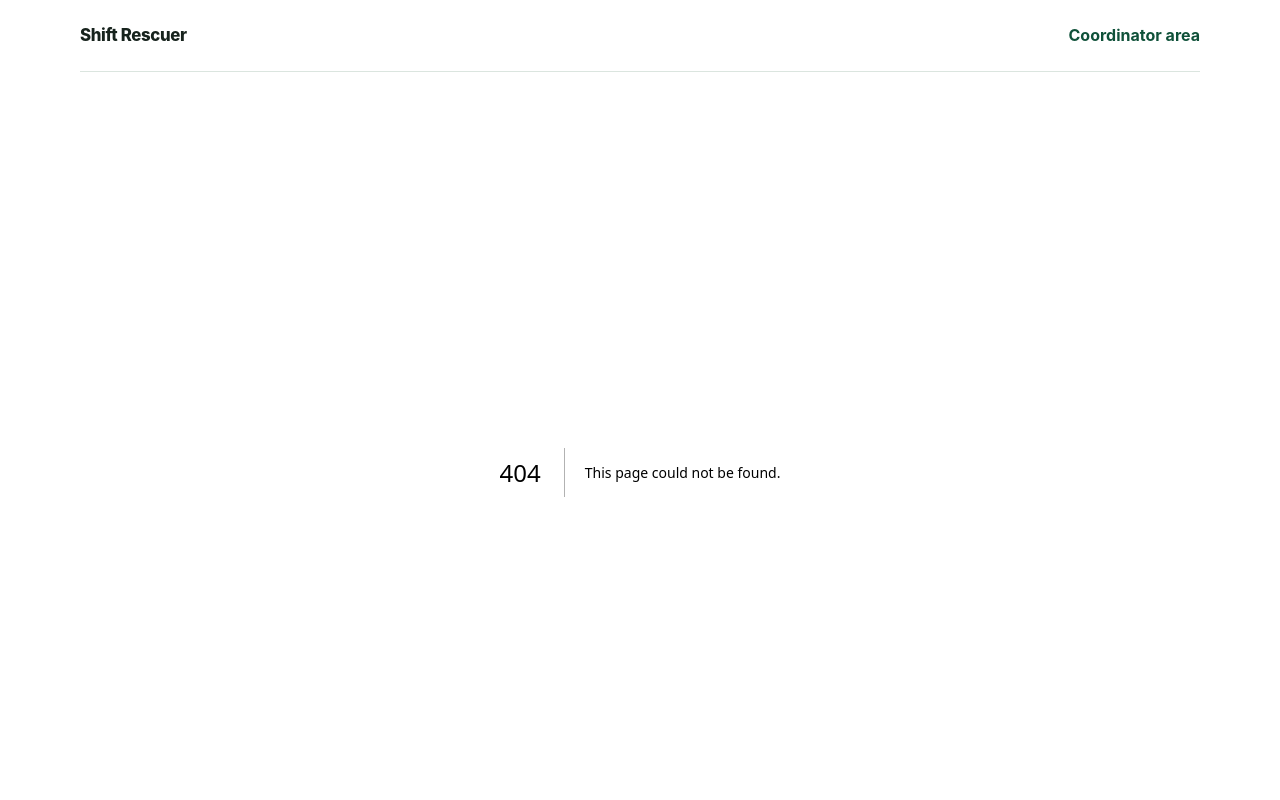
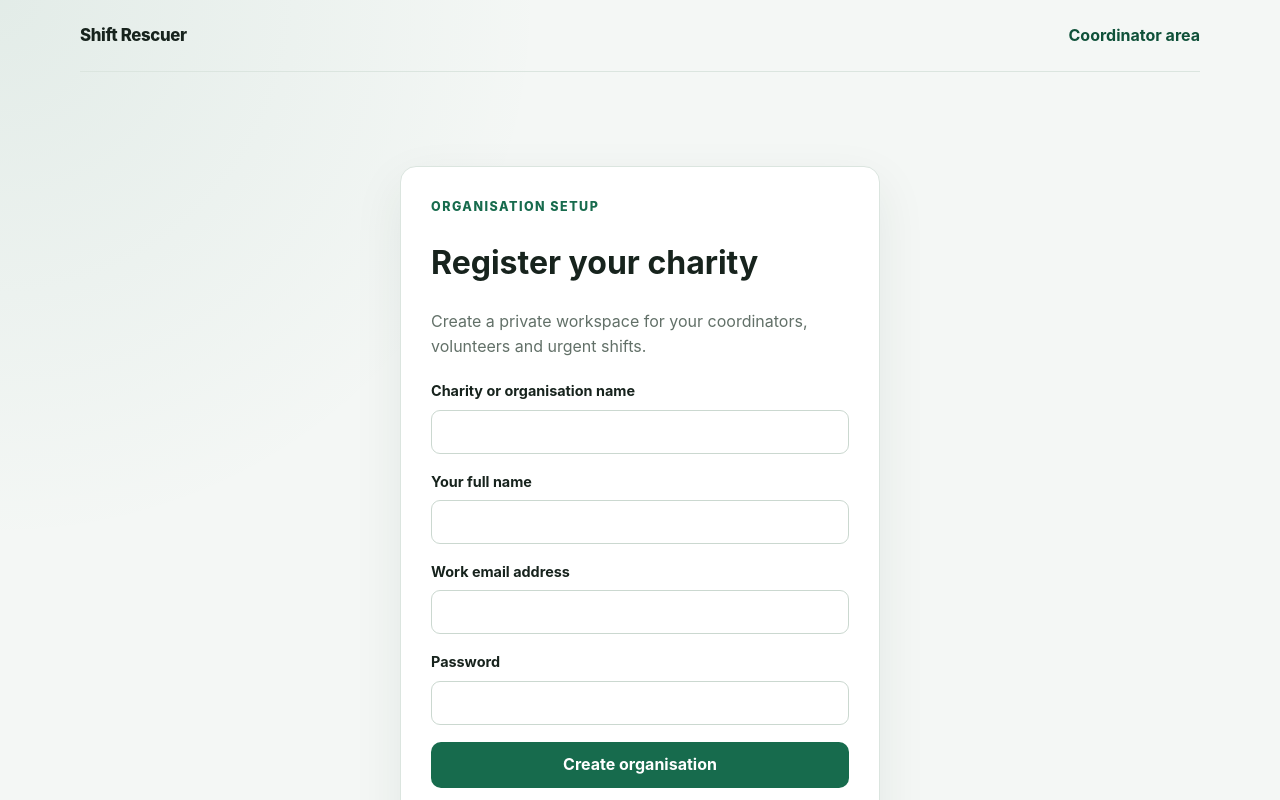
Before and after one commit to zaid3/Last-Minute-Volunteer-Shift-Rescuer, a Next.js app: page /coordinator/register in a window 1280 px wide. Before the commit this address had no page. Shown: the top 800 px of the page. Built offline with nearby package versions, Linux system fonts and the light colour scheme; no server answers.

Commit message:
Add charity registration page

```diff
--- /dev/null
+++ b/src/app/coordinator/register/page.tsx
@@ -0,0 +1,66 @@
+import type { Metadata } from "next";
+import Link from "next/link";
+import { redirect } from "next/navigation";
+import { getCoordinatorSession } from "@/lib/auth";
+
+export const metadata: Metadata = { title: "Register your charity" };
+export const dynamic = "force-dynamic";
+
+const errorMessages: Record<string, string> = {
+  invalid: "Please check all fields. Passwords must be at least 10 characters.",
+  email: "An account with this email address already exists.",
+  failed: "The organisation could not be created. Please try again.",
+};
+
+export default async function RegisterPage(props: {
+  searchParams: Promise<{ error?: string }>;
+}) {
+  if (await getCoordinatorSession()) redirect("/coordinator");
+  const { error } = await props.searchParams;
+
+  return (
+    <main>
+      <div className="card auth-card">
+        <p className="eyebrow">Organisation setup</p>
+        <h1>Register your charity</h1>
+        <p className="muted">
+          Create a private workspace for your coordinators, volunteers and urgent shifts.
+        </p>
+        {error && (
+          <p className="form-error" role="alert">
+            {errorMessages[error] ?? errorMessages.failed}
+          </p>
+        )}
+        <form action="/api/coordinator/register" method="post" className="stack-form">
+          <label>
+            Charity or organisation name
+            <input name="organisation_name" type="text" maxLength={160} required />
+          </label>
+          <label>
+            Your full name
+            <input name="coordinator_name" type="text" maxLength={120} required />
+          </label>
+          <label>
+            Work email address
+            <input name="email" type="email" maxLength={254} autoComplete="email" required />
+          </label>
+          <label>
+            Password
+            <input
+              name="password"
+              type="password"
+              minLength={10}
+              maxLength={200}
+              autoComplete="new-password"
+              required
+            />
+          </label>
+          <button className="button" type="submit">Create organisation</button>
+        </form>
+        <p className="muted">
+          Already registered? <Link href="/coordinator/login">Sign in</Link>
+        </p>
+      </div>
+    </main>
+  );
+}
```
